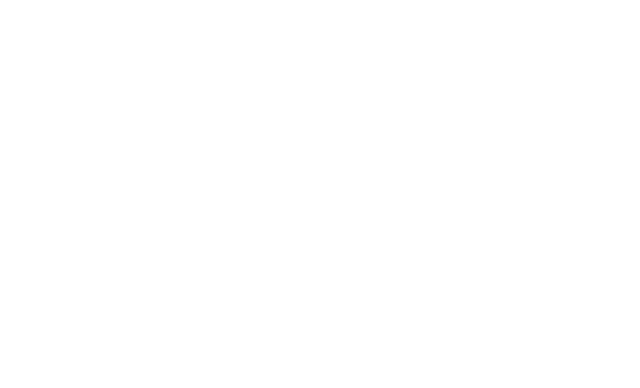
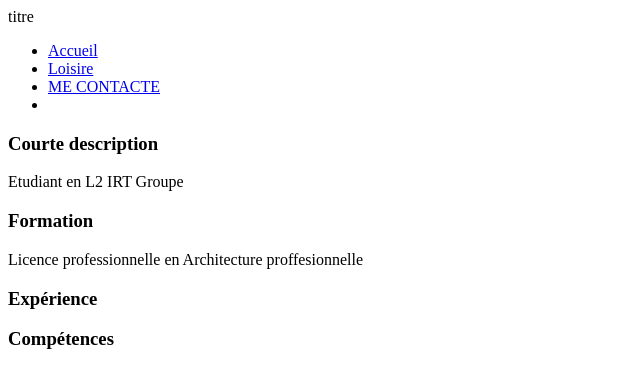
Before and after one commit to EnockSAGBOKOUNNOU/git-mon-cv, a plain HTML site: page index.html in a window 1280 px wide. Shown: the whole page, without its empty margins (0-640 px from the left). Drawn offline with Linux system fonts and the light colour scheme.

Commit message:
mise en place de la section titre

```diff
--- a/index.html
+++ b/index.html
@@ -4,9 +4,46 @@
     <meta charset="UTF-8">
     <meta http-equiv="X-UA-Compatible" content="IE=edge">
     <meta name="viewport" content="width=device-width, initial-scale=1.0">
+    <link rel="stylesheet" href="">
     <title>Document</title>
 </head>
 <body>
+    <header>
+        titre
+    </header>
+    <nav>
+        <div class="titre">
+            <ul>
+                <li> <a href="index.html">Accueil</a></li>
+                <li> <a href="hobbies.html">Loisire</a></li>
+                <li> <a href="contact.html">ME CONTACTE</a></li>
+                <li> <a href=""></a></li>
+            </ul>
+        </div>
+    </nav>
+    <article>
+        <section class="description">
+            <h1>Courte description</h1>
+                <P>Etudiant en L2 IRT Groupe </P>
+        </section>
+        <section class="formation">
+            <h1>Formation</h1>
+            <P>Licence professionnelle en Architecture proffesionnelle</P>
+        </section>
+        <section class="Experience">
+            <h1>Expérience</h1>
+        </section>
+        <section class="Competences">
+            <h1>Compétences</h1>
+        </section>
+        <section class="Associations">
+
+        </section>
+
+    </article>
+    <footer>
+
+    </footer>
 
 </body>
 </html>
```
